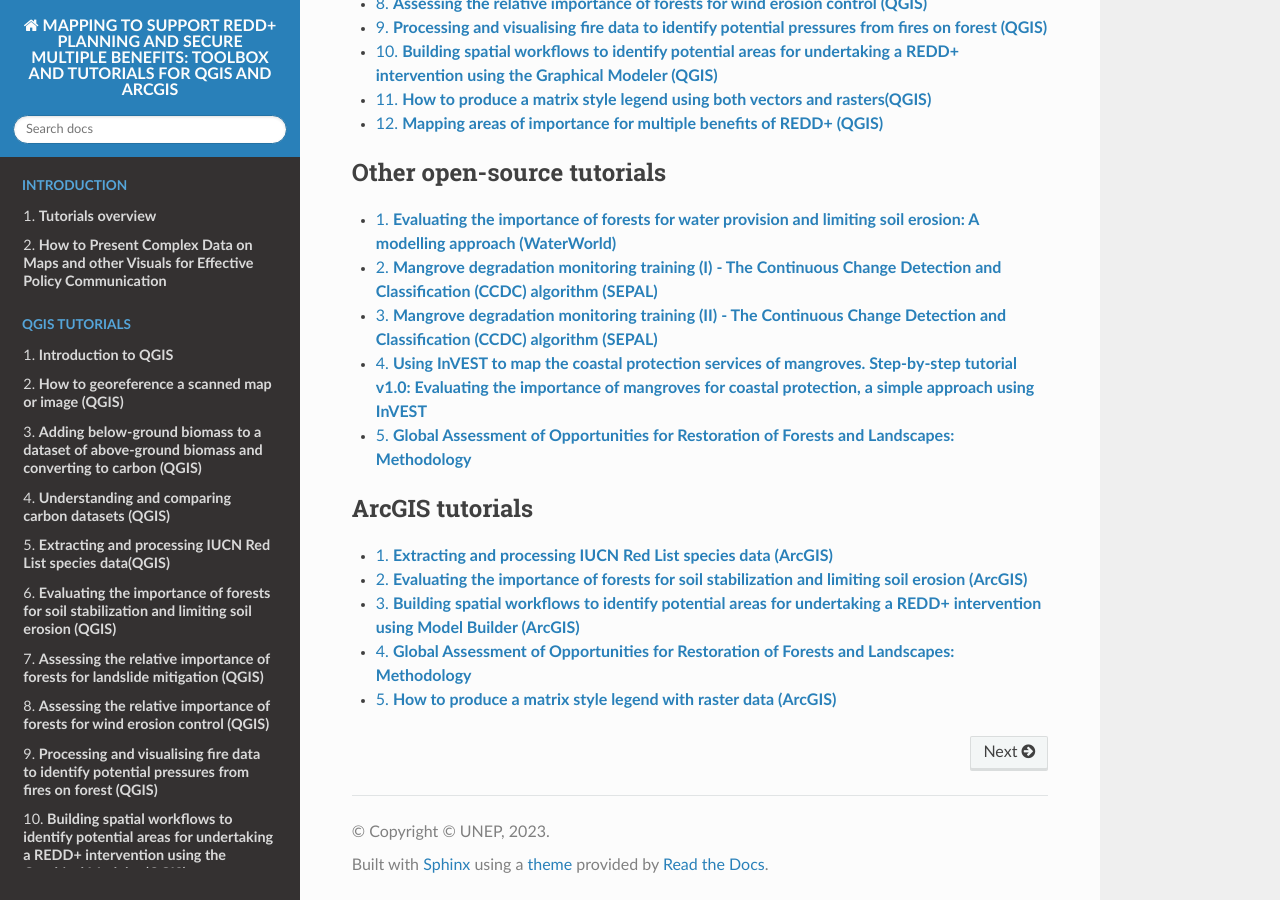
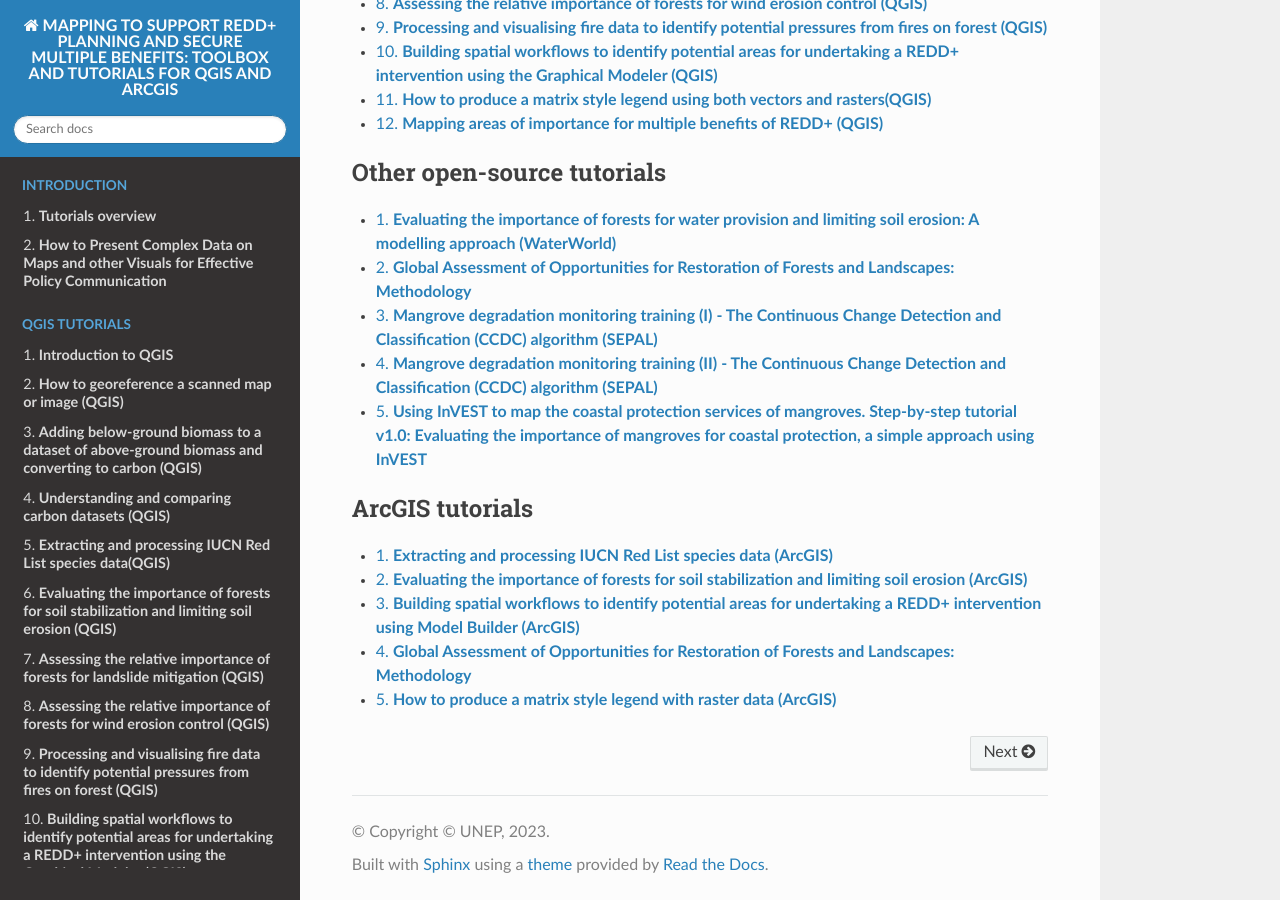
Before and after one commit to corinnar/GIS_tutorials, a Sphinx documentation site: the page built from docs/source/index.rst, in a window 1280 px wide and 900 px high, scrolled down 613 px. Built offline with Sphinx 7.4.7 and the Read the Docs theme 3.1.0, drawn with Linux system fonts in a browser that asks for light colours; pages that are not in the unit, such as notebooks, are missing from menus.

```diff
--- a/docs/source/index.rst
+++ b/docs/source/index.rst
@@ -46,10 +46,11 @@ Mapping to support REDD+ planning and secure multiple benefits: Toolbox and tuto
    :hidden:
 
    WaterWorld_Other
+   WRI_restoration_2011_Other
    MangroveDegradationMonitoring_training_I_other
    MangroveDegradationMonitoring_training_II_other
    MyanmarMangrovesCoastalVuln_InVEST_other
-   WRI_restoration_2011_Other
+
 
 .. raw:: latex
 
@@ -100,10 +101,10 @@ Mapping to support REDD+ planning and secure multiple benefits: Toolbox and tuto
    :maxdepth: 1
 
    WaterWorld_Other
+   WRI_restoration_2011_Other
    MangroveDegradationMonitoring_training_I_other
    MangroveDegradationMonitoring_training_II_other
    MyanmarMangrovesCoastalVuln_InVEST_other
-   WRI_restoration_2011_Other
 
 .. toctree::
    :numbered:
```
